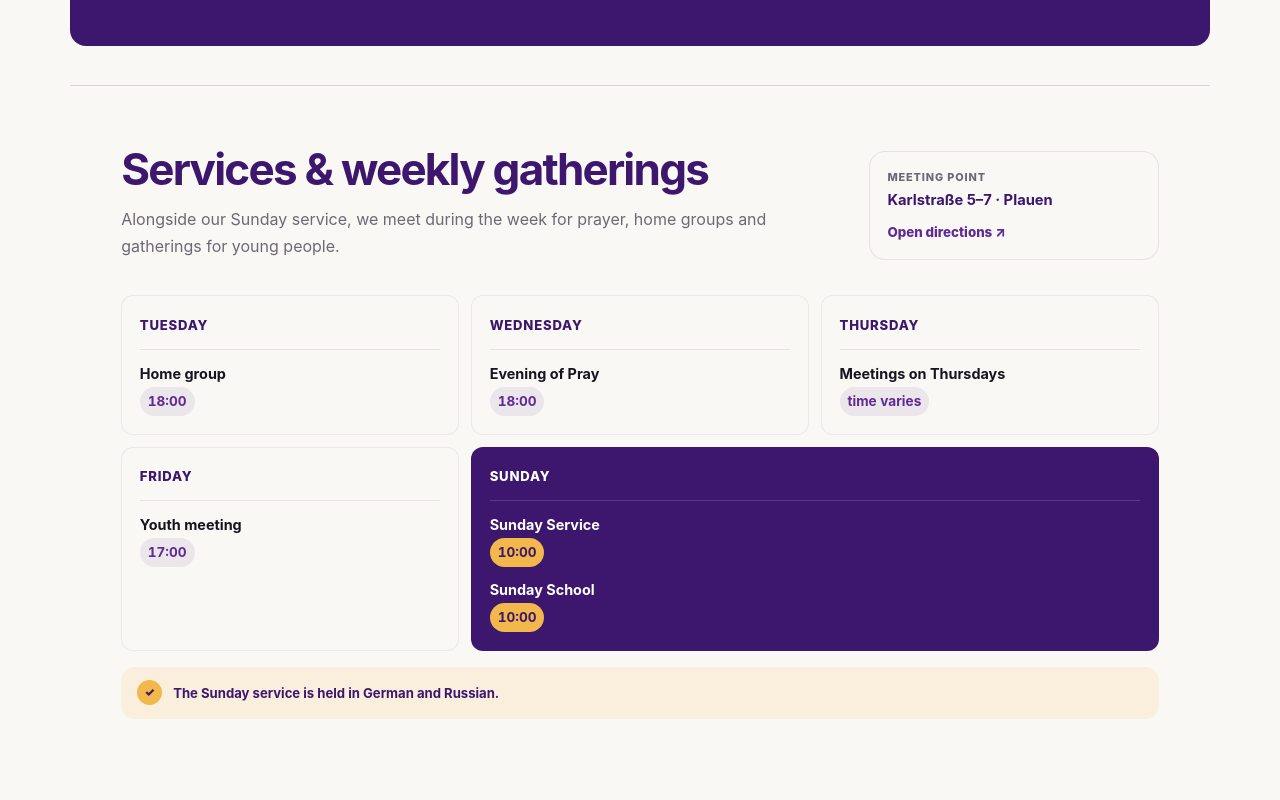
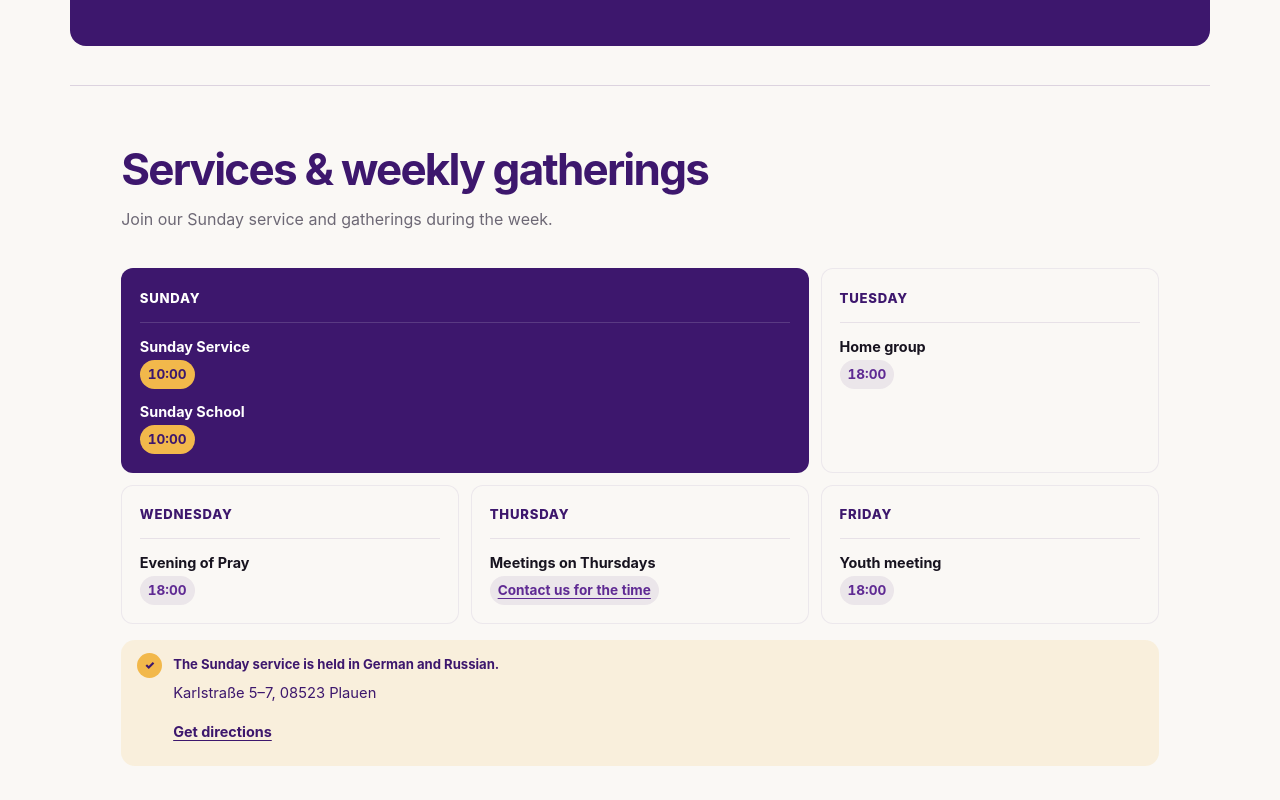
Before and after one commit to dignityinside/g12_eu, a Vue app: page / in a window 1280 px wide. Shown: the part 1840-2640 px from the top of the page. Built offline with nearby package versions, Linux system fonts and the light colour scheme.

Commit message:
Improvements

```diff
--- a/src/components/MinistriesBlock.vue
+++ b/src/components/MinistriesBlock.vue
@@ -4,7 +4,10 @@ import { useI18n } from 'vue-i18n';
 import { language } from '@i18n';
 
 const { locale } = useI18n();
-const ministryDays = computed(() => language?.messages[locale.value]?.text?.ministriesList ?? []);
+const ministryDays = computed(() => {
+  const days = language.messages[locale.value]?.text?.ministriesList ?? [];
+  return [...days.filter(day => day.id === 'sunday'), ...days.filter(day => day.id !== 'sunday')];
+});
 </script>
 
 <template>
@@ -14,24 +17,14 @@ const ministryDays = computed(() => language?.messages[locale.value]?.text?.mini
         <h2>{{ $t('text.ministry.title') }}</h2>
         <p>{{ $t('text.ministry.text') }}</p>
       </div>
-      <a
-        class="service-section__route"
-        href="https://www.google.com/maps/dir/?api=1&destination=Karlstra%C3%9Fe+7%2C+08523+Plauen"
-        target="_blank"
-        rel="noopener"
-      >
-        <span>{{ $t('landing.scheduleLocation') }}</span>
-        <strong>Karlstraße 5–7 · Plauen</strong>
-        <small>{{ $t('text.contacts.openRoute') }} ↗</small>
-      </a>
     </header>
 
     <div class="ministries">
       <article
-        v-for="(item, index) in ministryDays"
+        v-for="item in ministryDays"
         :key="item.day"
         class="ministry-day"
-        :class="{ 'ministry-day--featured': index === ministryDays.length - 1 }"
+        :class="{ 'ministry-day--featured': item.id === 'sunday' }"
       >
         <div class="ministry-day__header">
           <h3>{{ item.day }}</h3>
@@ -39,7 +32,8 @@ const ministryDays = computed(() => language?.messages[locale.value]?.text?.mini
         <div class="ministry-day__events">
           <div v-for="ministry in item.ministries" :key="ministry.name" class="item">
             <strong class="item__name">{{ ministry.name }}</strong>
-            <span class="item__time">{{ ministry.time }}</span>
+            <a v-if="ministry.timeUponRequest" class="item__time item__time--contact" href="mailto:kontakt.neuesleben@gmail.com">{{ ministry.time }}</a>
+            <span v-else class="item__time">{{ ministry.time }}</span>
           </div>
         </div>
       </article>
@@ -47,7 +41,11 @@ const ministryDays = computed(() => language?.messages[locale.value]?.text?.mini
 
     <footer class="service-section__note">
       <span aria-hidden="true">✓</span>
-      <p>{{ $t('landing.scheduleNote') }}</p>
+      <div class="service-section__visit">
+        <p>{{ $t('landing.scheduleNote') }}</p>
+        <address>Karlstraße 5–7, 08523 Plauen</address>
+        <a href="https://www.google.com/maps/dir/?api=1&destination=Karlstra%C3%9Fe+7%2C+08523+Plauen" target="_blank" rel="noopener">{{ $t('landing.directions') }}</a>
+      </div>
     </footer>
   </section>
 </template>
@@ -59,12 +57,6 @@ const ministryDays = computed(() => language?.messages[locale.value]?.text?.mini
 .service-section__copy { max-width: 680px; }
 .service-section h2 { margin: .55rem 0 .8rem; color: $color-primary; font-size: clamp(1.9rem,4vw,2.75rem); line-height: 1.08; letter-spacing: -.04em; }
 .service-section__copy p { margin: 0; color: $color-muted; }
-.service-section__route { display: grid; gap: .08rem; padding: 1rem 1.1rem; border: 1px solid rgba($color-primary,.1); border-radius: 16px; background: $color-background; color: $color-primary; text-decoration: none; transition: border-color .2s ease, box-shadow .2s ease, transform .2s ease; }
-.service-section__route:hover { border-color: rgba($color-primary,.24); box-shadow: 0 10px 28px rgba(45,20,65,.08); transform: translateY(-2px); }
-.service-section__route:focus-visible { outline: 3px solid $color-secondary; outline-offset: 3px; }
-.service-section__route span { color: $color-muted; font-size: .68rem; font-weight: 800; letter-spacing: .08em; text-transform: uppercase; }
-.service-section__route strong { font-size: .92rem; }
-.service-section__route small { margin-top: .4rem; color: $color-primarty-light; font-weight: 800; }
 .ministries { display: grid; gap: .75rem; }
 .ministry-day { min-width: 0; padding: 1.1rem; border: 1px solid rgba($color-primary,.07); border-radius: 12px; background: $color-background; }
 .ministry-day__header { display: flex; align-items: baseline; justify-content: space-between; gap: 1rem; padding-bottom: .8rem; border-bottom: 1px solid rgba($color-primary,.1); }
@@ -74,17 +66,21 @@ const ministryDays = computed(() => language?.messages[locale.value]?.text?.mini
 .item { display: grid; gap: .25rem; }
 .item__name { color: $color-black; font-size: .9rem; line-height: 1.35; }
 .item__time { width: fit-content; padding: .18rem .5rem; border-radius: 999px; background: rgba($color-primary,.08); color: $color-primarty-light; font-size: .85rem; font-weight: 750; font-variant-numeric: tabular-nums; white-space: nowrap; }
+.item__time--contact { max-width: 100%; white-space: normal; overflow-wrap: anywhere; text-decoration: underline; }
+.item__time--contact:hover { background: rgba($color-primary,.15); }
 .ministry-day--featured { border-color: transparent; background: $color-primary; }
 .ministry-day--featured .ministry-day__header { border-color: rgba(255,255,255,.15); }
 .ministry-day--featured .ministry-day__header span { color: $color-secondary; }
 .ministry-day--featured h3, .ministry-day--featured .item__name { color: $color-white; }
 .ministry-day--featured .item__time { background: $color-secondary; color: $color-primary; }
-.service-section__note { display: flex; align-items: center; gap: .7rem; margin-top: 1rem; padding: .85rem 1rem; border-radius: 14px; background: rgba($color-secondary,.15); color: $color-primary; }
+.service-section__note { display: flex; align-items: flex-start; gap: .7rem; margin-top: 1rem; padding: .85rem 1rem; border-radius: 14px; background: rgba($color-secondary,.15); color: $color-primary; }
 .service-section__note > span { display: grid; flex: 0 0 auto; place-items: center; width: 1.55rem; height: 1.55rem; border-radius: 50%; background: $color-secondary; font-size: .72rem; font-weight: 900; }
+.service-section__visit { display: grid; gap: .35rem; min-width: 0; }
+.service-section__visit address { font-style: normal; overflow-wrap: anywhere; font-size: .92rem; }
+.service-section__visit a { width: fit-content; padding-block: .5rem; font-size: .9rem; font-weight: 750; }
 .service-section__note p { margin: 0; font-size: .82rem; font-weight: 700; }
 
 @include breakpoint('s') {
-  .service-section__header { grid-template-columns: minmax(0,1fr) minmax(225px,290px); }
   .ministries { grid-template-columns: repeat(2,minmax(0,1fr)); }
   .ministry-day--featured { grid-column: 1 / -1; }
 }
--- a/src/i18n/messages/be.js
+++ b/src/i18n/messages/be.js
@@ -144,13 +144,14 @@ export default {
       },
       {
         day: 'Чацвер',
-        ministries: [{ name: 'Сустрэчы па чацвяргах', time: 'час змяняецца' }],
+        ministries: [{ name: 'Сустрэчы па чацвяргах', time: 'Час удакладняйце ў нас', timeUponRequest: true }],
       },
       {
         day: 'Пятніца',
-        ministries: [{ name: 'Моладзевая сустрэча', time: '17:00' }],
+        ministries: [{ name: 'Моладзевая сустрэча', time: '18:00' }],
       },
       {
+        id: 'sunday',
         day: 'Нядзеля',
         ministries: [
           { name: 'Нядзельнае богаслужэнне', time: '10:00' },
@@ -177,7 +178,7 @@ export default {
     },
     ministry: {
       title: 'Богаслужэнні і сустрэчы',
-      text: 'Акрамя нядзельнага богаслужэння, на працягу тыдня мы сустракаемся для малітвы, хатніх груп і моладзевых сустрэч.',
+      text: 'Далучайцеся да нядзельнага богаслужэння і сустрэч на працягу тыдня.',
     },
     donate: {
       title: 'Ахвяраваць',
--- a/src/i18n/messages/de.js
+++ b/src/i18n/messages/de.js
@@ -157,7 +157,7 @@ export default {
         ministries: [
           {
             name: 'Treffen am Donnerstag',
-            time: 'Zeit variiert',
+            time: 'Uhrzeit bei uns erfragen', timeUponRequest: true,
           },
         ],
       },
@@ -166,11 +166,12 @@ export default {
         ministries: [
           {
             name: 'Jugendtreffen',
-            time: '17:00',
+            time: '18:00',
           },
         ],
       },
       {
+        id: 'sunday',
         day: 'Sonntag',
         ministries: [
           {
@@ -203,7 +204,7 @@ export default {
     },
     ministry: {
       title: 'Gottesdienste & Treffen',
-      text: 'Neben unserem Gottesdienst am Sonntag treffen wir uns auch unter der Woche zu Gebet, Hauskreis und Angeboten für junge Menschen.',
+      text: 'Komm zu unserem Sonntagsgottesdienst und unseren Treffen unter der Woche.',
     },
     donate: {
       title: 'Spenden',
--- a/src/i18n/messages/en.js
+++ b/src/i18n/messages/en.js
@@ -157,7 +157,7 @@ export default {
         ministries: [
           {
             name: 'Meetings on Thursdays',
-            time: 'time varies',
+            time: 'Contact us for the time', timeUponRequest: true,
           },
         ],
       },
@@ -166,11 +166,12 @@ export default {
         ministries: [
           {
             name: 'Youth meeting',
-            time: '17:00',
+            time: '18:00',
           },
         ],
       },
       {
+        id: 'sunday',
         day: 'Sunday',
         ministries: [
           {
@@ -203,7 +204,7 @@ export default {
     },
     ministry: {
       title: 'Services & weekly gatherings',
-      text: 'Alongside our Sunday service, we meet during the week for prayer, home groups and gatherings for young people.',
+      text: 'Join our Sunday service and gatherings during the week.',
     },
     donate: {
       title: 'Donations',
--- a/src/i18n/messages/ru.js
+++ b/src/i18n/messages/ru.js
@@ -108,7 +108,7 @@ export default {
     historyPlauenText: 'Плауэн стал нашим домом с самого начала. Здесь мы хотим жить верой, объединять людей и служить городу.',
     scheduleEyebrow: 'Наша неделя',
     scheduleLocation: 'Место встречи',
-    scheduleNote: 'Воскресное богослужение проходит на немецком и русском языках.',
+    scheduleNote: 'Воскресное богослужение проходит на русском и немецком языках.',
     sermonEyebrow: 'Слово для вашей недели',
     sermonIntro: 'Смотрите актуальные проповеди нашей церкви и находите больше посланий на наших каналах.',
     youtube: 'Все проповеди на YouTube',
@@ -157,7 +157,7 @@ export default {
         ministries: [
           {
             name: 'Встречи по четвергам',
-            time: 'время варьируется',
+            time: 'Время уточняйте у нас', timeUponRequest: true,
           },
         ],
       },
@@ -166,11 +166,12 @@ export default {
         ministries: [
           {
             name: 'Молодёжное собрание',
-            time: '17:00',
+            time: '18:00',
           },
         ],
       },
       {
+        id: 'sunday',
         day: 'Воскресенье',
         ministries: [
           {
@@ -203,7 +204,7 @@ export default {
     },
     ministry: {
       title: 'Богослужения и встречи',
-      text: 'Кроме воскресного богослужения, в течение недели мы встречаемся для молитвы, домашних групп и молодёжных встреч.',
+      text: 'Присоединяйтесь к воскресному богослужению и встречам в течение недели.',
     },
     donate: {
       title: 'Пожертвовать',
--- a/src/i18n/messages/ua.js
+++ b/src/i18n/messages/ua.js
@@ -157,7 +157,7 @@ export default {
         ministries: [
           {
             name: 'Зустрічі щочетверга',
-            time: 'час варіюється',
+            time: 'Час уточнюйте в нас', timeUponRequest: true,
           },
         ],
       },
@@ -166,12 +166,13 @@ export default {
         ministries: [
           {
             name: 'Молодіжні зібрання',
-            time: '17:00',
+            time: '18:00',
           },
         ],
       },
       {
-        day: 'Воскресіння',
+        id: 'sunday',
+        day: 'Неділя',
         ministries: [
           {
             name: 'Недільне зібрання',
@@ -203,7 +204,7 @@ export default {
     },
     ministry: {
       title: 'Богослужіння та зустрічі',
-      text: 'Окрім недільного богослужіння, протягом тижня ми зустрічаємося для молитви, домашніх груп і молодіжних зустрічей.',
+      text: 'Приєднуйтеся до недільного богослужіння та зустрічей протягом тижня.',
     },
     donate: {
       title: 'Пожертвувати',
```
